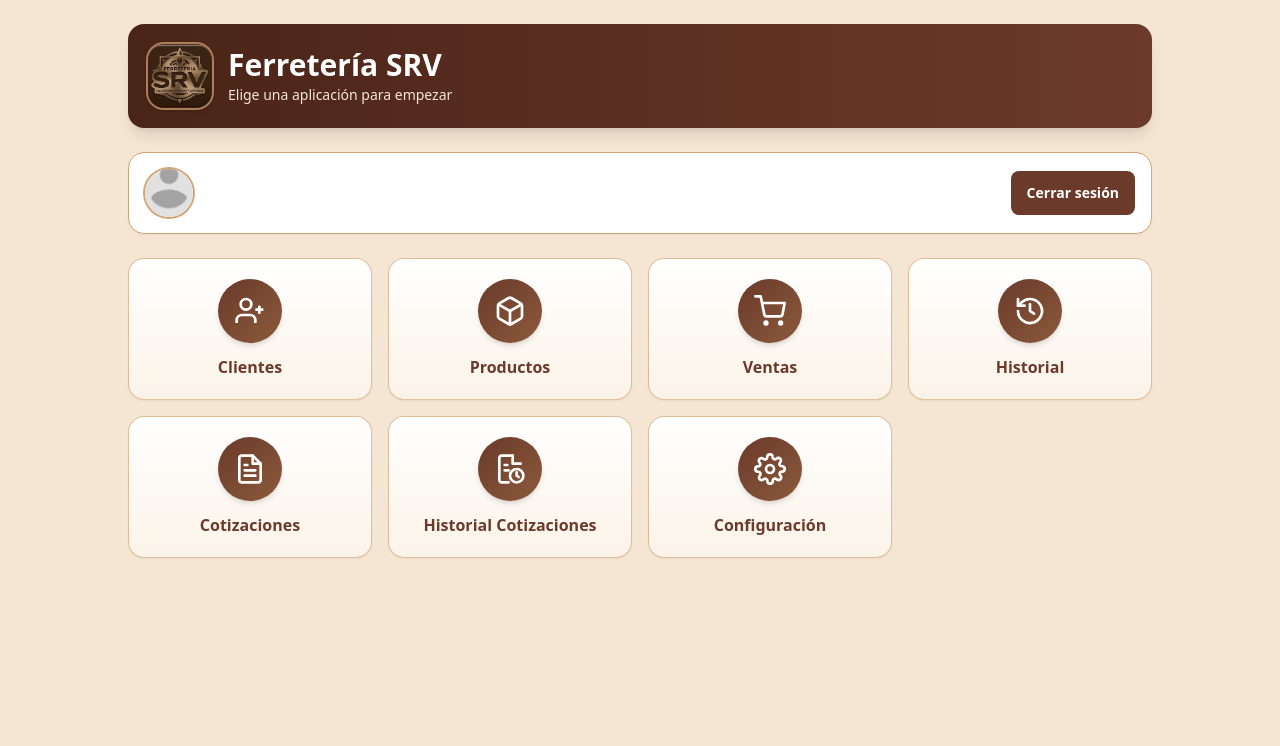
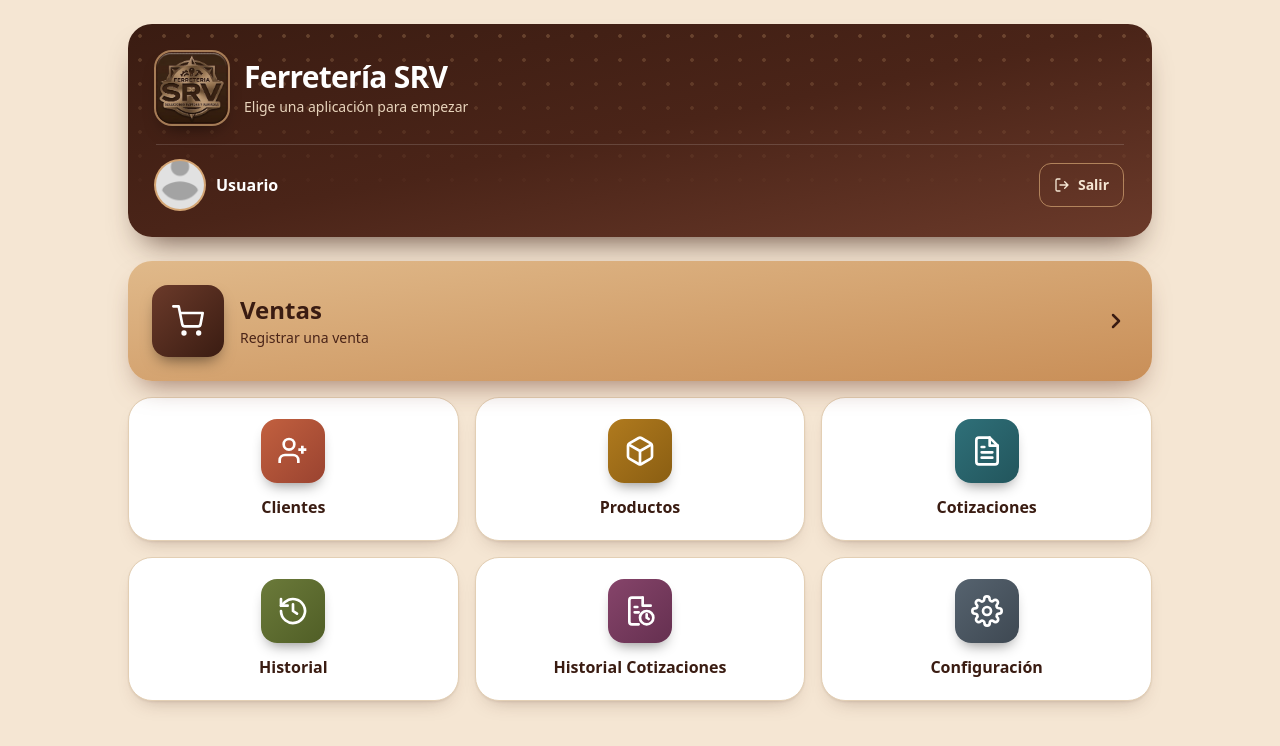
Before and after one commit to JeffersonQuin/Ferreteria-SRV, a Nuxt app: page /dashboard in a window 1280 px wide. Shown: the top 746 px of the page. Built offline with nearby package versions, Linux system fonts and the light colour scheme; no server answers.

Commit message:
Mejorar visualizacion Login y Dasboard

```diff
--- /dev/null
+++ b/app/assets/css/brand.css
@@ -0,0 +1,14 @@
+/* Motivo de marca: tablero perforado (pegboard) de ferretería.
+   Se usa en una capa decorativa absoluta que se desvanece hacia abajo. */
+.pegboard {
+  background-image: radial-gradient(circle at center, rgba(212, 165, 116, 0.28) 0 1.5px, transparent 2.2px);
+  background-size: 24px 24px;
+  -webkit-mask-image: linear-gradient(to bottom, #000 0%, transparent 85%);
+  mask-image: linear-gradient(to bottom, #000 0%, transparent 85%);
+}
+
+/* Selección y cursor con la paleta de marca. */
+::selection {
+  background: rgba(212, 165, 116, 0.55);
+  color: #3a1c12;
+}
--- a/app/components/AppCard.vue
+++ b/app/components/AppCard.vue
@@ -1,18 +1,65 @@
 <script setup lang="ts">
-defineProps<{
-  to: string
-  label: string
-}>()
+type Tono = 'arena' | 'terracota' | 'ocre' | 'oliva' | 'petroleo' | 'ciruela' | 'pizarra'
+
+const props = withDefaults(
+  defineProps<{
+    to: string
+    label: string
+    hint?: string
+    tono?: Tono
+    destacada?: boolean
+  }>(),
+  { hint: undefined, tono: 'terracota', destacada: false }
+)
+
+// Clases completas y estáticas para que Tailwind las detecte.
+const iconoPorTono: Record<Tono, string> = {
+  arena: 'bg-gradient-to-br from-[#6B3A2A] to-[#3A1C12]',
+  terracota: 'bg-gradient-to-br from-[#C2603F] to-[#9A4330]',
+  ocre: 'bg-gradient-to-br from-[#B07A1E] to-[#8A5E12]',
+  oliva: 'bg-gradient-to-br from-[#6B7A3A] to-[#505E26]',
+  petroleo: 'bg-gradient-to-br from-[#2F7079] to-[#22555C]',
+  ciruela: 'bg-gradient-to-br from-[#86446A] to-[#653050]',
+  pizarra: 'bg-gradient-to-br from-[#56636F] to-[#3E4852]'
+}
+
+const iconoClase = computed(() => iconoPorTono[props.tono])
 </script>
 
 <template>
+  <!-- Tarjeta destacada: acción principal, ancho completo -->
   <NuxtLink
+    v-if="destacada"
     :to="to"
-    class="group flex min-h-32 flex-col items-center justify-center gap-3 rounded-2xl border border-[#D4A574]/70 bg-gradient-to-b from-white to-[#FBF3E8] p-4 text-center shadow-sm transition-all duration-200 hover:-translate-y-0.5 hover:shadow-lg focus:outline-none focus:ring-2 focus:ring-[#D4A574] focus:ring-offset-2 active:scale-95 sm:p-5"
+    class="group relative flex min-h-28 items-center gap-4 overflow-hidden rounded-3xl bg-gradient-to-br from-[#E0B98A] to-[#C98F58] p-5 text-[#3A1C12] shadow-[0_14px_28px_-12px_rgba(107,58,42,0.65)] transition-all duration-200 hover:-translate-y-0.5 hover:shadow-[0_18px_32px_-12px_rgba(107,58,42,0.7)] focus:outline-none focus-visible:ring-2 focus-visible:ring-[#4A2418] focus-visible:ring-offset-2 focus-visible:ring-offset-[#F5E6D3] active:scale-[0.98] motion-reduce:transition-none motion-reduce:active:scale-100 sm:p-6"
   >
-    <span class="flex h-16 w-16 items-center justify-center rounded-full bg-gradient-to-br from-[#6B3A2A] to-[#8B5A3C] text-white shadow-md transition-transform duration-200 group-hover:scale-105">
+    <span
+      class="flex h-16 w-16 shrink-0 items-center justify-center rounded-2xl text-white shadow-[0_8px_16px_-6px_rgba(0,0,0,0.55)] sm:h-[4.5rem] sm:w-[4.5rem]"
+      :class="iconoClase"
+    >
       <slot name="icon" />
     </span>
-    <span class="text-sm font-semibold leading-tight text-[#6B3A2A] sm:text-base">{{ label }}</span>
+    <span class="min-w-0 flex-1">
+      <span class="block text-xl font-bold leading-tight sm:text-2xl">{{ label }}</span>
+      <span v-if="hint" class="mt-0.5 block text-sm font-medium text-[#4A2418]">{{ hint }}</span>
+    </span>
+    <svg class="h-6 w-6 shrink-0 transition-transform duration-200 group-hover:translate-x-0.5 motion-reduce:transition-none" viewBox="0 0 24 24" fill="none" stroke="currentColor" stroke-width="2.5" stroke-linecap="round" stroke-linejoin="round" aria-hidden="true">
+      <path d="m9 6 6 6-6 6" />
+    </svg>
+  </NuxtLink>
+
+  <!-- Tarjeta estándar -->
+  <NuxtLink
+    v-else
+    :to="to"
+    class="group flex min-h-36 flex-col items-center justify-center gap-3 rounded-3xl border border-[#E3CFB4] bg-white p-4 text-center shadow-[0_1px_2px_rgba(74,36,24,0.08),0_10px_20px_-12px_rgba(74,36,24,0.35)] transition-all duration-200 hover:-translate-y-0.5 hover:border-[#D4A574] hover:shadow-[0_1px_2px_rgba(74,36,24,0.08),0_16px_26px_-12px_rgba(74,36,24,0.4)] focus:outline-none focus-visible:ring-2 focus-visible:ring-[#6B3A2A] focus-visible:ring-offset-2 focus-visible:ring-offset-[#F5E6D3] active:scale-[0.97] motion-reduce:transition-none motion-reduce:active:scale-100"
+  >
+    <span
+      class="flex h-16 w-16 items-center justify-center rounded-2xl text-white shadow-[0_8px_14px_-6px_rgba(0,0,0,0.45)]"
+      :class="iconoClase"
+    >
+      <slot name="icon" />
+    </span>
+    <span class="text-balance text-[0.95rem] font-semibold leading-tight text-[#3A1C12] sm:text-base">{{ label }}</span>
   </NuxtLink>
 </template>
--- a/app/components/UserInfo.vue
+++ b/app/components/UserInfo.vue
@@ -1,28 +1,36 @@
 <script setup lang="ts">
 const { user, signOut } = useAuth()
+
+const nombre = computed(() => {
+  const completo = user.value?.user_metadata?.full_name as string | undefined
+  if (completo?.trim()) return completo.trim()
+  return user.value?.email?.split('@')[0] ?? 'Usuario'
+})
 </script>
 
 <template>
-  <div class="flex flex-col gap-3 rounded-2xl border border-[#D4A574] bg-white p-4 shadow-sm sm:flex-row sm:items-center">
-    <div class="flex min-w-0 items-center gap-3">
-      <img
-        :src="user?.user_metadata?.avatar_url ?? '/placeholder-avatar.png'"
-        :alt="user?.user_metadata?.full_name ?? 'Usuario'"
-        width="48"
-        height="48"
-        class="h-12 w-12 shrink-0 rounded-full object-cover ring-2 ring-[#D4A574]"
-      >
-      <div class="flex min-w-0 flex-col">
-        <span class="truncate font-semibold text-[#6B3A2A]">{{ user?.user_metadata?.full_name }}</span>
-        <span class="truncate text-sm text-gray-600">{{ user?.email }}</span>
-      </div>
+  <!-- Pensado para ir sobre la cabecera oscura del dashboard -->
+  <div class="flex items-center gap-3">
+    <img
+      :src="user?.user_metadata?.avatar_url ?? '/placeholder-avatar.png'"
+      :alt="nombre"
+      width="48"
+      height="48"
+      class="h-12 w-12 shrink-0 rounded-full bg-[#F5E6D3] object-cover ring-2 ring-[#D4A574]"
+    >
+    <div class="flex min-w-0 flex-1 flex-col">
+      <span class="truncate font-semibold text-white">{{ nombre }}</span>
+      <span class="truncate text-sm text-[#E8D4BC]">{{ user?.email }}</span>
     </div>
     <button
       type="button"
-      class="inline-flex min-h-11 items-center justify-center rounded-lg bg-[#6B3A2A] px-4 py-2 text-sm font-semibold text-white transition-colors duration-200 hover:bg-[#8B5A3C] focus:outline-none focus:ring-2 focus:ring-[#D4A574] focus:ring-offset-2 sm:ml-auto"
+      class="inline-flex min-h-11 shrink-0 items-center justify-center gap-2 rounded-xl border border-[#D4A574]/70 px-3.5 text-sm font-semibold text-[#F5E6D3] transition-colors duration-200 hover:bg-white/10 focus:outline-none focus-visible:ring-2 focus-visible:ring-[#D4A574] motion-reduce:transition-none"
       @click="signOut"
     >
-      Cerrar sesión
+      <svg class="h-4 w-4" viewBox="0 0 24 24" fill="none" stroke="currentColor" stroke-width="2" stroke-linecap="round" stroke-linejoin="round" aria-hidden="true">
+        <path d="M9 21H5a2 2 0 0 1-2-2V5a2 2 0 0 1 2-2h4M16 17l5-5-5-5M21 12H9" />
+      </svg>
+      <span>Salir</span>
     </button>
   </div>
 </template>
--- a/app/pages/dashboard/index.vue
+++ b/app/pages/dashboard/index.vue
@@ -5,24 +5,42 @@ useHead({ title: 'Ferretería SRV - Dashboard' })
 
 <template>
   <section aria-labelledby="dashboard-title" class="mx-auto flex max-w-5xl flex-col gap-5 sm:gap-6">
-    <header class="flex items-center gap-4 rounded-2xl bg-gradient-to-r from-[#4A2418] to-[#6B3A2A] p-4 text-white shadow-lg sm:p-5">
-      <img
-        src="/Logo.png"
-        alt="Ferretería SRV"
-        width="64"
-        height="64"
-        class="h-14 w-14 shrink-0 rounded-2xl object-contain shadow-md ring-2 ring-[#D4A574]/70 sm:h-16 sm:w-16"
-      >
-      <div class="min-w-0">
-        <h1 id="dashboard-title" class="text-xl font-bold sm:text-3xl">Ferretería SRV</h1>
-        <p class="mt-0.5 text-sm text-[#F5E6D3]">Elige una aplicación para empezar</p>
+    <header class="relative isolate overflow-hidden rounded-3xl bg-gradient-to-br from-[#3A1C12] via-[#4A2418] to-[#6B3A2A] p-5 text-white shadow-[0_18px_32px_-16px_rgba(58,28,18,0.8)] sm:p-7">
+      <div class="pegboard pointer-events-none absolute inset-0 -z-10" aria-hidden="true" />
+
+      <div class="flex items-center gap-4">
+        <img
+          src="/Logo.png"
+          alt="Ferretería SRV"
+          width="72"
+          height="72"
+          class="h-14 w-14 shrink-0 rounded-2xl object-contain shadow-[0_10px_18px_-8px_rgba(0,0,0,0.6)] ring-2 ring-[#D4A574]/70 sm:h-[4.5rem] sm:w-[4.5rem]"
+        >
+        <div class="min-w-0">
+          <h1 id="dashboard-title" class="text-balance text-2xl font-bold tracking-tight sm:text-3xl">Ferretería SRV</h1>
+          <p class="mt-0.5 text-sm text-[#E8D4BC]">Elige una aplicación para empezar</p>
+        </div>
+      </div>
+
+      <div class="mt-5 border-t border-white/15 pt-4">
+        <UserInfo />
       </div>
     </header>
 
-    <UserInfo />
+    <nav aria-label="Aplicaciones" class="grid grid-cols-2 gap-3 sm:grid-cols-3 sm:gap-4">
+      <div class="col-span-2 sm:col-span-3">
+        <AppCard to="/dashboard/ventas" label="Ventas" hint="Registrar una venta" tono="arena" destacada>
+          <template #icon>
+            <svg class="h-8 w-8" viewBox="0 0 24 24" fill="none" stroke="currentColor" stroke-width="2" stroke-linecap="round" stroke-linejoin="round" aria-hidden="true">
+              <circle cx="9" cy="21" r="1" />
+              <circle cx="20" cy="21" r="1" />
+              <path d="M1 1h4l2.7 13.4a2 2 0 0 0 2 1.6h9.7a2 2 0 0 0 2-1.6L23 6H6" />
+            </svg>
+          </template>
+        </AppCard>
+      </div>
 
-    <nav aria-label="Aplicaciones" class="grid grid-cols-2 gap-3 sm:grid-cols-3 sm:gap-4 lg:grid-cols-4">
-      <AppCard to="/dashboard/clientes" label="Clientes">
+      <AppCard to="/dashboard/clientes" label="Clientes" tono="terracota">
         <template #icon>
           <svg class="h-8 w-8" viewBox="0 0 24 24" fill="none" stroke="currentColor" stroke-width="2" aria-hidden="true">
             <path d="M16 21v-2a4 4 0 0 0-4-4H6a4 4 0 0 0-4 4v2" />
@@ -32,7 +50,7 @@ useHead({ title: 'Ferretería SRV - Dashboard' })
         </template>
       </AppCard>
 
-      <AppCard to="/dashboard/productos" label="Productos">
+      <AppCard to="/dashboard/productos" label="Productos" tono="ocre">
         <template #icon>
           <svg class="h-8 w-8" viewBox="0 0 24 24" fill="none" stroke="currentColor" stroke-width="2" stroke-linejoin="round" aria-hidden="true">
             <path d="M21 16V8a2 2 0 0 0-1-1.73l-7-4a2 2 0 0 0-2 0l-7 4A2 2 0 0 0 3 8v8a2 2 0 0 0 1 1.73l7 4a2 2 0 0 0 2 0l7-4A2 2 0 0 0 21 16Z" />
@@ -41,17 +59,16 @@ useHead({ title: 'Ferretería SRV - Dashboard' })
         </template>
       </AppCard>
 
-      <AppCard to="/dashboard/ventas" label="Ventas">
+      <AppCard to="/dashboard/cotizaciones" label="Cotizaciones" tono="petroleo">
         <template #icon>
           <svg class="h-8 w-8" viewBox="0 0 24 24" fill="none" stroke="currentColor" stroke-width="2" stroke-linecap="round" stroke-linejoin="round" aria-hidden="true">
-            <circle cx="9" cy="21" r="1" />
-            <circle cx="20" cy="21" r="1" />
-            <path d="M1 1h4l2.7 13.4a2 2 0 0 0 2 1.6h9.7a2 2 0 0 0 2-1.6L23 6H6" />
+            <path d="M14 2H6a2 2 0 0 0-2 2v16a2 2 0 0 0 2 2h12a2 2 0 0 0 2-2V8l-6-6Z" />
+            <path d="M14 2v6h6M8 13h8M8 17h8M8 9h2" />
           </svg>
         </template>
       </AppCard>
 
-      <AppCard to="/dashboard/historial" label="Historial">
+      <AppCard to="/dashboard/historial" label="Historial" tono="oliva">
         <template #icon>
           <svg class="h-8 w-8" viewBox="0 0 24 24" fill="none" stroke="currentColor" stroke-width="2" stroke-linecap="round" stroke-linejoin="round" aria-hidden="true">
             <path d="M3 12a9 9 0 1 0 3-6.7L3 8" />
@@ -60,16 +77,7 @@ useHead({ title: 'Ferretería SRV - Dashboard' })
         </template>
       </AppCard>
 
-      <AppCard to="/dashboard/cotizaciones" label="Cotizaciones">
-        <template #icon>
-          <svg class="h-8 w-8" viewBox="0 0 24 24" fill="none" stroke="currentColor" stroke-width="2" stroke-linecap="round" stroke-linejoin="round" aria-hidden="true">
-            <path d="M14 2H6a2 2 0 0 0-2 2v16a2 2 0 0 0 2 2h12a2 2 0 0 0 2-2V8l-6-6Z" />
-            <path d="M14 2v6h6M8 13h8M8 17h8M8 9h2" />
-          </svg>
-        </template>
-      </AppCard>
-
-      <AppCard to="/dashboard/historial-cotizaciones" label="Historial Cotizaciones">
+      <AppCard to="/dashboard/historial-cotizaciones" label="Historial Cotizaciones" tono="ciruela">
         <template #icon>
           <svg class="h-8 w-8" viewBox="0 0 24 24" fill="none" stroke="currentColor" stroke-width="2" stroke-linecap="round" stroke-linejoin="round" aria-hidden="true">
             <path d="M14 2H6a2 2 0 0 0-2 2v16a2 2 0 0 0 2 2h5" />
@@ -80,7 +88,7 @@ useHead({ title: 'Ferretería SRV - Dashboard' })
         </template>
       </AppCard>
 
-      <AppCard to="/dashboard/configuracion" label="Configuración">
+      <AppCard to="/dashboard/configuracion" label="Configuración" tono="pizarra">
         <template #icon>
           <svg class="h-8 w-8" viewBox="0 0 24 24" fill="none" stroke="currentColor" stroke-width="2" stroke-linecap="round" stroke-linejoin="round" aria-hidden="true">
             <circle cx="12" cy="12" r="3" />
--- a/app/pages/index.vue
+++ b/app/pages/index.vue
@@ -13,32 +13,44 @@ async function handleSubmit() {
 </script>
 
 <template>
-  <div class="flex min-h-screen flex-col items-center justify-center bg-gradient-to-b from-[#F5E6D3] via-[#F0DCC4] to-[#E8D4BC] px-4 py-8">
-    <div class="w-full max-w-md">
-      <div class="mb-6 flex flex-col items-center text-center">
+  <div class="flex min-h-dvh flex-col bg-[#4A2418] lg:flex-row">
+    <!-- Marca: panel oscuro con tablero perforado -->
+    <section
+      class="relative isolate flex flex-col items-center justify-center overflow-hidden bg-gradient-to-br from-[#3A1C12] via-[#4A2418] to-[#6B3A2A] px-6 pb-20 pt-12 text-center text-white lg:w-1/2 lg:pb-12"
+    >
+      <div class="pegboard pointer-events-none absolute inset-0 -z-10" aria-hidden="true" />
       <img
         src="/Logo.png"
         alt="Ferretería SRV"
-          width="112"
-          height="112"
-          class="h-24 w-24 rounded-3xl object-contain shadow-lg ring-2 ring-[#D4A574]/60 sm:h-28 sm:w-28"
+        width="160"
+        height="160"
+        fetchpriority="high"
+        class="h-28 w-28 rounded-[1.75rem] object-contain shadow-[0_18px_32px_-10px_rgba(0,0,0,0.6)] ring-2 ring-[#D4A574]/70 sm:h-32 sm:w-32 lg:h-40 lg:w-40 lg:rounded-[2.25rem]"
       >
-        <h1 class="mt-4 text-3xl font-bold text-[#4A2418]">Ferretería SRV</h1>
-        <p class="mt-1 text-sm font-medium text-[#8B5A3C]">Soluciones rápidas y variadas</p>
-      </div>
+      <h1 class="mt-6 text-balance text-3xl font-bold tracking-tight sm:text-4xl lg:text-5xl">Ferretería SRV</h1>
+      <span class="mt-4 h-1 w-12 rounded-full bg-[#D4A574]" aria-hidden="true" />
+      <p class="mt-4 text-sm text-[#E8D4BC] sm:text-base">Sistema de gestión</p>
+    </section>
 
-      <div class="rounded-2xl border-t-4 border-[#D4A574] bg-white p-6 shadow-xl sm:p-8">
-        <h2 class="text-lg font-bold text-[#6B3A2A]">Iniciar sesión</h2>
-        <p class="mb-6 mt-1 text-sm text-gray-500">
+    <!-- Formulario: hoja que sube sobre el panel en móvil -->
+    <main
+      class="relative -mt-8 flex flex-1 flex-col rounded-t-[2rem] bg-[#FBF3E8] px-5 pb-10 pt-8 shadow-[0_-12px_32px_-12px_rgba(0,0,0,0.45)] sm:px-8 lg:mt-0 lg:items-center lg:justify-center lg:rounded-none lg:px-12 lg:shadow-none"
+    >
+      <div class="mx-auto w-full max-w-sm">
+        <h2 class="text-2xl font-bold text-[#4A2418]">Iniciar sesión</h2>
+        <p class="mb-7 mt-1.5 text-sm text-[#5C4033]">
           Ingresa tus credenciales para acceder al sistema
         </p>
 
         <form class="flex flex-col gap-5" @submit.prevent="handleSubmit">
+          <div>
+            <label for="login-email" class="mb-1.5 block text-sm font-semibold text-[#4A2418]">
+              Correo electrónico
+            </label>
             <div class="relative">
-            <label for="login-email" class="sr-only">Correo electrónico</label>
-            <span class="pointer-events-none absolute inset-y-0 left-0 flex items-center pl-3">
+              <span class="pointer-events-none absolute inset-y-0 left-0 flex items-center pl-3.5">
                 <svg
-                class="h-5 w-5 text-[#D4A574]"
+                  class="h-5 w-5 text-[#A9784A]"
                   viewBox="0 0 24 24"
                   fill="none"
                   stroke="currentColor"
@@ -56,17 +68,25 @@ async function handleSubmit() {
                 v-model="email"
                 type="email"
                 required
-              placeholder="Correo electrónico"
+                placeholder="nombre@correo.com"
                 autocomplete="email"
-              class="w-full rounded-xl border border-[#D4A574] bg-white py-3.5 pl-10 pr-4 text-base text-gray-800 placeholder-gray-400 transition-colors duration-200 focus:border-[#6B3A2A] focus:outline-none focus:ring-2 focus:ring-[#D4A574] sm:text-sm"
+                inputmode="email"
+                autocapitalize="none"
+                spellcheck="false"
+                enterkeyhint="next"
+                class="min-h-13 w-full rounded-xl border border-[#A9784A] bg-white py-3.5 pl-11 pr-4 text-base text-gray-900 caret-[#6B3A2A] shadow-sm placeholder-gray-500 transition-colors duration-200 focus:border-[#6B3A2A] focus:outline-none focus:ring-2 focus:ring-[#D4A574] sm:text-sm"
               >
             </div>
+          </div>
 
+          <div>
+            <label for="login-password" class="mb-1.5 block text-sm font-semibold text-[#4A2418]">
+              Contraseña
+            </label>
             <div class="relative">
-            <label for="login-password" class="sr-only">Contraseña</label>
-            <span class="pointer-events-none absolute inset-y-0 left-0 flex items-center pl-3">
+              <span class="pointer-events-none absolute inset-y-0 left-0 flex items-center pl-3.5">
                 <svg
-                class="h-5 w-5 text-[#D4A574]"
+                  class="h-5 w-5 text-[#A9784A]"
                   viewBox="0 0 24 24"
                   fill="none"
                   stroke="currentColor"
@@ -84,13 +104,16 @@ async function handleSubmit() {
                 v-model="password"
                 :type="showPassword ? 'text' : 'password'"
                 required
-              placeholder="Contraseña"
+                placeholder="Tu contraseña"
                 autocomplete="current-password"
-              class="w-full rounded-xl border border-[#D4A574] bg-white py-3.5 pl-10 pr-12 text-base text-gray-800 placeholder-gray-400 transition-colors duration-200 focus:border-[#6B3A2A] focus:outline-none focus:ring-2 focus:ring-[#D4A574] sm:text-sm"
+                autocapitalize="none"
+                spellcheck="false"
+                enterkeyhint="go"
+                class="min-h-13 w-full rounded-xl border border-[#A9784A] bg-white py-3.5 pl-11 pr-14 text-base text-gray-900 caret-[#6B3A2A] shadow-sm placeholder-gray-500 transition-colors duration-200 focus:border-[#6B3A2A] focus:outline-none focus:ring-2 focus:ring-[#D4A574] sm:text-sm"
               >
               <button
                 type="button"
-              class="absolute inset-y-0 right-0 flex w-12 items-center justify-center rounded-r-xl text-[#8B5A3C] transition-colors duration-200 hover:text-[#6B3A2A] focus:outline-none focus-visible:ring-2 focus-visible:ring-[#D4A574]"
+                class="absolute inset-y-0 right-0 flex w-13 items-center justify-center rounded-r-xl text-[#6B3A2A] transition-colors duration-200 hover:text-[#3A1C12] focus:outline-none focus-visible:ring-2 focus-visible:ring-inset focus-visible:ring-[#6B3A2A]"
                 :aria-label="showPassword ? 'Ocultar contraseña' : 'Mostrar contraseña'"
                 :aria-pressed="showPassword"
                 @click="showPassword = !showPassword"
@@ -125,15 +148,17 @@ async function handleSubmit() {
                 </svg>
               </button>
             </div>
+          </div>
 
-          <div v-if="error" role="alert" class="rounded-lg border border-red-200 bg-red-50 px-4 py-3">
-            <p class="text-sm text-red-600">{{ error }}</p>
+          <div v-if="error" role="alert" class="rounded-xl border border-red-200 bg-red-50 px-4 py-3">
+            <p class="text-sm text-red-700">{{ error }}</p>
           </div>
 
           <button
             type="submit"
             :disabled="loading"
-            class="flex min-h-12 w-full items-center justify-center gap-2 rounded-xl bg-gradient-to-r from-[#6B3A2A] to-[#8B5A3C] py-3 font-semibold text-white shadow-md transition-all duration-200 hover:from-[#5A2F21] hover:to-[#6B3A2A] focus:outline-none focus:ring-2 focus:ring-[#D4A574] focus:ring-offset-2 active:scale-[0.98] disabled:cursor-not-allowed disabled:opacity-60"
+            :aria-busy="loading"
+            class="mt-1 flex min-h-13 w-full items-center justify-center gap-2 rounded-xl bg-gradient-to-br from-[#6B3A2A] to-[#4A2418] text-base font-semibold text-white shadow-[0_10px_20px_-8px_rgba(74,36,24,0.7)] transition-all duration-200 enabled:hover:from-[#7A4634] enabled:hover:to-[#5A2F21] focus:outline-none focus-visible:ring-2 focus-visible:ring-[#4A2418] focus-visible:ring-offset-2 focus-visible:ring-offset-[#FBF3E8] enabled:active:scale-[0.98] motion-reduce:transition-none motion-reduce:active:scale-100 disabled:cursor-not-allowed disabled:opacity-60"
           >
             <svg
               v-if="loading"
@@ -150,8 +175,6 @@ async function handleSubmit() {
           </button>
         </form>
       </div>
-
-      <p class="mt-6 text-center text-xs text-[#8B5A3C]">Sistema de gestión · Ferretería SRV</p>
-    </div>
+    </main>
   </div>
 </template>
--- a/nuxt.config.ts
+++ b/nuxt.config.ts
@@ -9,7 +9,7 @@ export default defineNuxtConfig({
       ]
     }
   },
-  css: ['~/assets/css/print.css'],
+  css: ['~/assets/css/brand.css', '~/assets/css/print.css'],
   runtimeConfig: {
     // Disponibles solo en el servidor (p. ej. el endpoint /api/keep-alive).
     // Se completan en producción con las variables NUXT_SUPABASE_URL / NUXT_SUPABASE_KEY,
```
Lines whose indentation alone changed are shown as unchanged.
